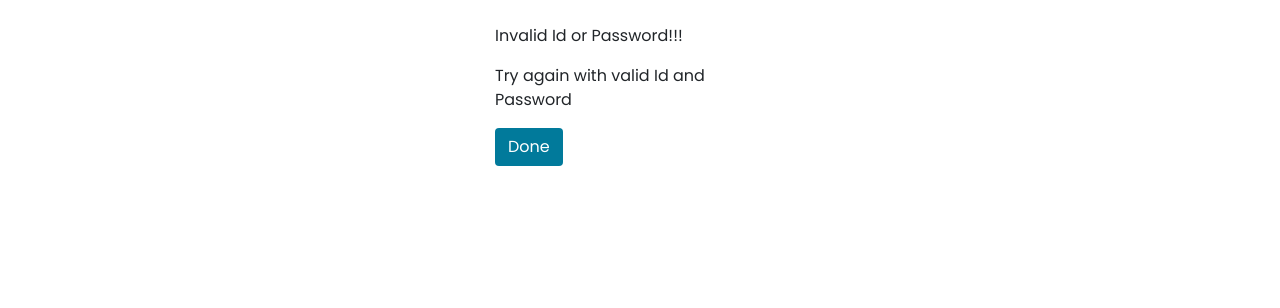
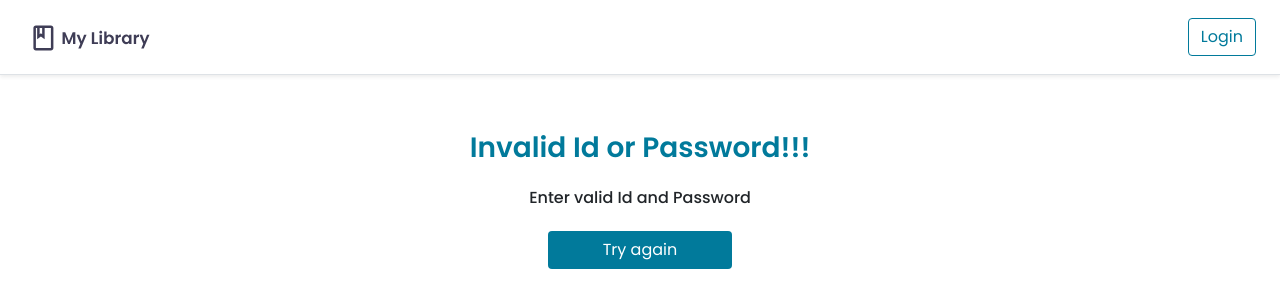
Before and after one commit to runalb/PHP-Library-Management-System, a PHP site: page /user-login.php in a window 1280 px wide. Shown: the top 308 px of the page. Run offline with PHP 8.4, Linux system fonts and the light colour scheme; data that the repository does not hold is empty.

Commit message:
Added - Error login echo page

```diff
--- a/user-login.php
+++ b/user-login.php
@@ -45,7 +45,38 @@ session_start();
                 header("Location: dashboard.php");
 
             }else {
-                echo "<div class='container-fluid'><div class='row align-items-center h-100' ><div class='col-3 mx-auto'><div class='mt-4' id='card'><p>Invalid Id or Password!!!</p><p>Try again with valid Id and Password</p><form action='index.php' method='get'><button class='btn login-btn' type='submit' id='done'>Done</button></form></div></div></div></div>";
+
+                echo '
+                    <div class="d-flex flex-column flex-md-row align-items-center p-3 px-md-4 mb-3 bg-white border-bottom shadow-sm">
+                        <a class="navbar-brand my-0 mr-md-auto" href="dashboard.php">
+                            <img src="images/simplelogo-dark.svg" alt="logo" width="130" height="30" alt="Logo" loading="lazy">
+                        </a>
+                        <button class="btn btn-outline logout-btn" onclick="location.href="user-logout.php" ">Login</button>
+                    </div>
+
+                    <div class="container h-100">
+                        <div class="row align-items-center h-100" >
+                            <div class="col-8 mx-auto">
+                                <div class="mt-4">
+                                    <div class="text-center p-3">
+                                        <h3 class="theme-color">Invalid Id or Password!!!</h3>
+                                    </div>
+                                </div>
+                                <h6 class="text-center">Enter valid Id and Password</h6>
+                                <div class="col-4 mx-auto">
+                                    <div class="mt-4">
+                                        <div class="col">
+                                            <form action="index.php">
+                                                <button type="submit" class="btn action-btn btn-block ">Try again</button>
+                                            </form>
+                                        </div>
+                                    </div>
+                                </div>
+                            </div>
+                        </div>
+                    </div>
+                ';
+
             }
         }
 
```
